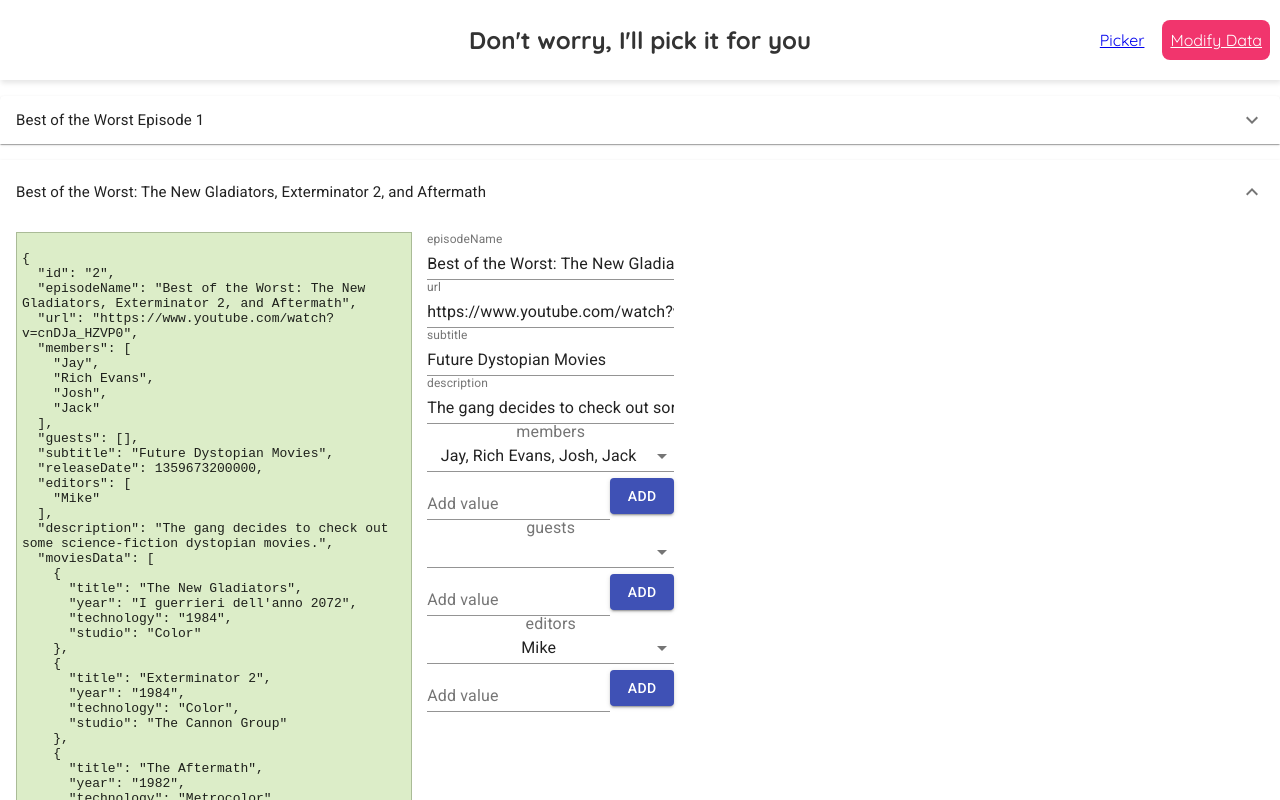
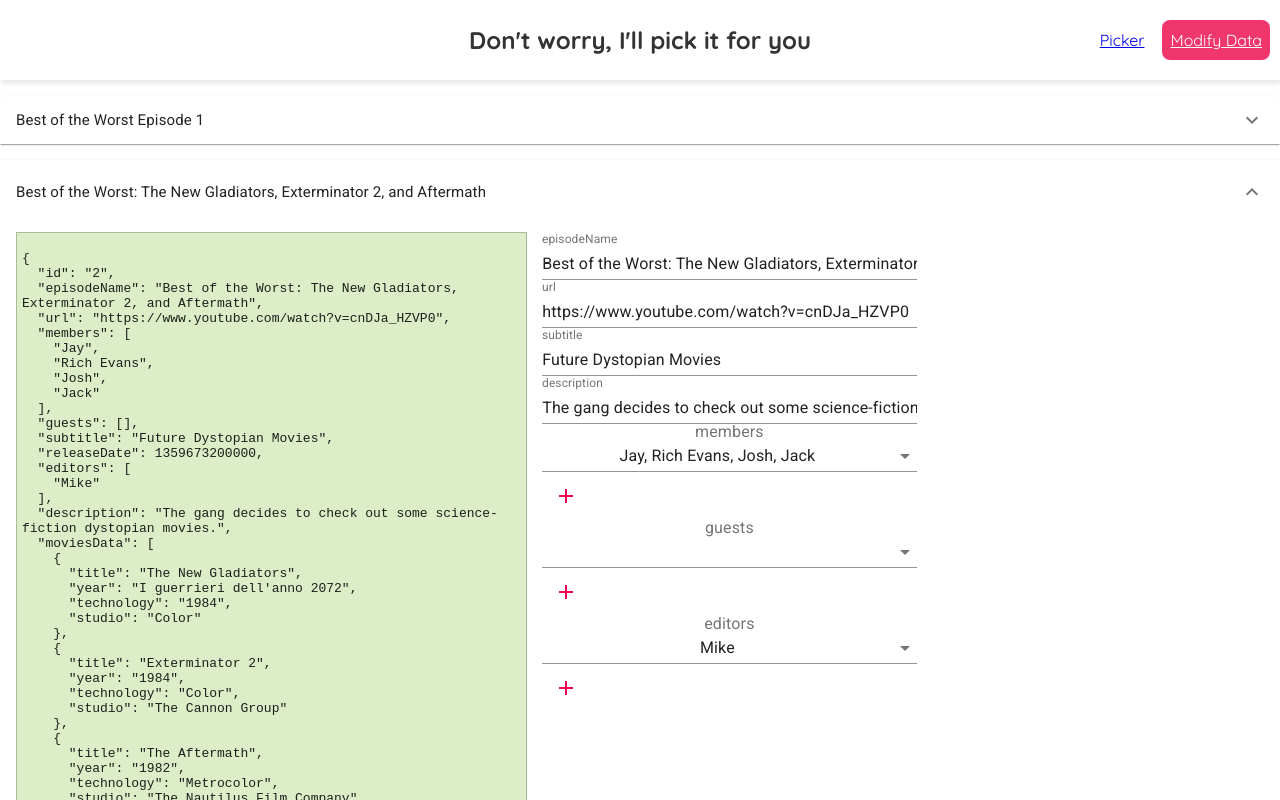
Before and after one commit to mprtcz/RLMPicker, a React (Create React App) app: page /modify-data in a window 1280 px wide. Both pictures are taken after a click on the button 640 px from the left and 168 px from the top of the page. Shown: the top 800 px of the page. Built offline with nearby package versions, Linux system fonts and the light colour scheme.

Commit message:
Added a button that will open the section for adding new value to the dropdown list.

```diff
--- a/src/App.js
+++ b/src/App.js
@@ -18,6 +18,9 @@ function App() {
             <Route exact path="/picker">
               <Page />
             </Route>
+            <Route exact path="/RLMPicker">
+              <Page />
+            </Route>
             <Route exact path="/modify-data">
               <DataModifierPage />
             </Route>
--- a/src/components/DataModifierPage.js
+++ b/src/components/DataModifierPage.js
@@ -22,6 +22,9 @@ const useStyles = makeStyles((theme) => ({
   },
   accordionDetails: {},
   mainContainer: {},
+  formContainer: {
+    width: "30%",
+  },
   jsonRenderContainer: {
     maxWidth: "40%",
     backgroundColor: "#dcedc8",
@@ -35,6 +38,7 @@ const useStyles = makeStyles((theme) => ({
   },
   detailsContainer: {
     display: "flex",
+    width: "100%",
   },
 }));
 const DataModifierPage = () => {
@@ -71,7 +75,7 @@ const DataModifierPage = () => {
                 <div className={classes.jsonRenderContainer}>
                   <pre>{JSON.stringify(datumCopy, null, 2)}</pre>
                 </div>
-                <form>
+                <form className={classes.formContainer}>
                   <div className="inputs">
                     {stringFields.map((fieldName) => (
                       <SingleInput
--- a/src/components/MultiselectWithDataAdd.js
+++ b/src/components/MultiselectWithDataAdd.js
@@ -1,6 +1,7 @@
 import {
   Button,
   Checkbox,
+  IconButton,
   Input,
   InputLabel,
   ListItemText,
@@ -9,8 +10,9 @@ import {
   Select,
   TextField,
 } from "@material-ui/core";
+import AddIcon from "@material-ui/icons/Add";
 import { data } from "data/new-data";
-import React, { useEffect } from "react";
+import React, { useEffect, useState } from "react";
 import MatMultiselect from "./MatMultiselect";
 
 const ITEM_HEIGHT = 48;
@@ -24,11 +26,17 @@ const MenuProps = {
   },
 };
 const useStyles = makeStyles((theme) => ({
-  container: {},
+  container: {
+    minWidth: "50%",
+  },
   addSection: {
     display: "flex",
     alignItems: "center",
   },
+  addValueTextField: {
+    flexGrow: 1,
+  },
+  addValueSection: { flexGrow: 1, display: "flex", alignItems: "center" },
   button: {
     maxHeight: 36,
   },
@@ -38,6 +46,7 @@ const MultiselectWithDataAdd = (props) => {
   const classes = useStyles();
   const { array, title } = props;
   const episodesData = data;
+  const [showAdd, setShowAdd] = useState(false);
 
   const onlyUnique = (value, index, self) => {
     return self.indexOf(value) === index;
@@ -55,6 +64,9 @@ const MultiselectWithDataAdd = (props) => {
   const handleChange = (select) => {};
   const handleAddDatapoint = (select) => {};
   const handleAdd = (select) => {};
+  const handleShowAddButton = () => {
+    setShowAdd(!showAdd);
+  };
 
   return (
     <div className={classes.container}>
@@ -78,9 +90,17 @@ const MultiselectWithDataAdd = (props) => {
           ))}
       </Select>
       <div className={classes.addSection}>
+        <div onClick={handleShowAddButton}>
+          <IconButton color="secondary" aria-label="Add new value">
+            <AddIcon />
+          </IconButton>
+        </div>
+        {showAdd && (
+          <div className={classes.addValueSection}>
             <TextField
               onChange={handleAddDatapoint}
               id="standard-basic"
+              className={classes.addValueTextField}
               label="Add value"
             />
             <Button
@@ -92,6 +112,8 @@ const MultiselectWithDataAdd = (props) => {
               Add
             </Button>
           </div>
+        )}
+      </div>
     </div>
   );
 };
```
Lines whose indentation alone changed are shown as unchanged.
